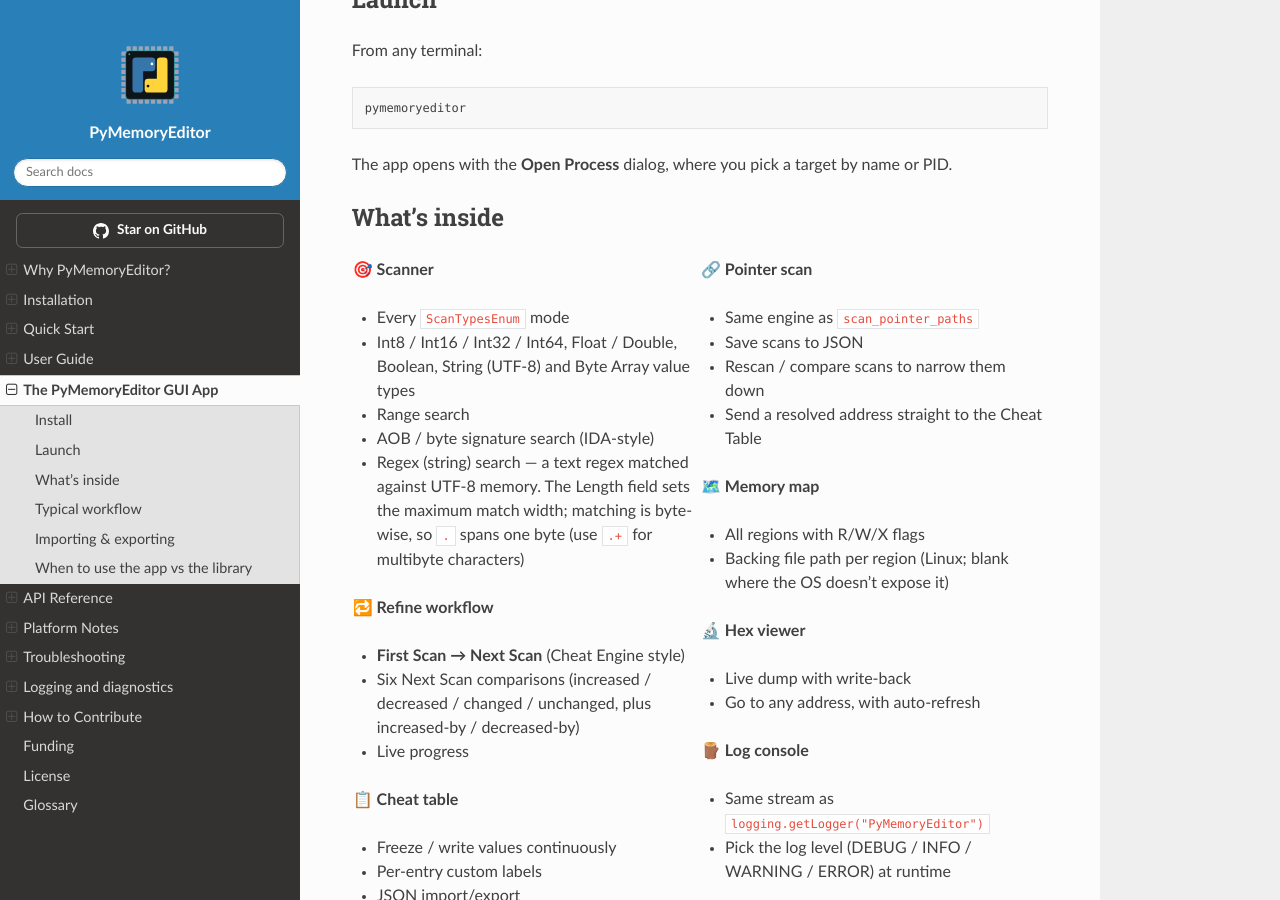
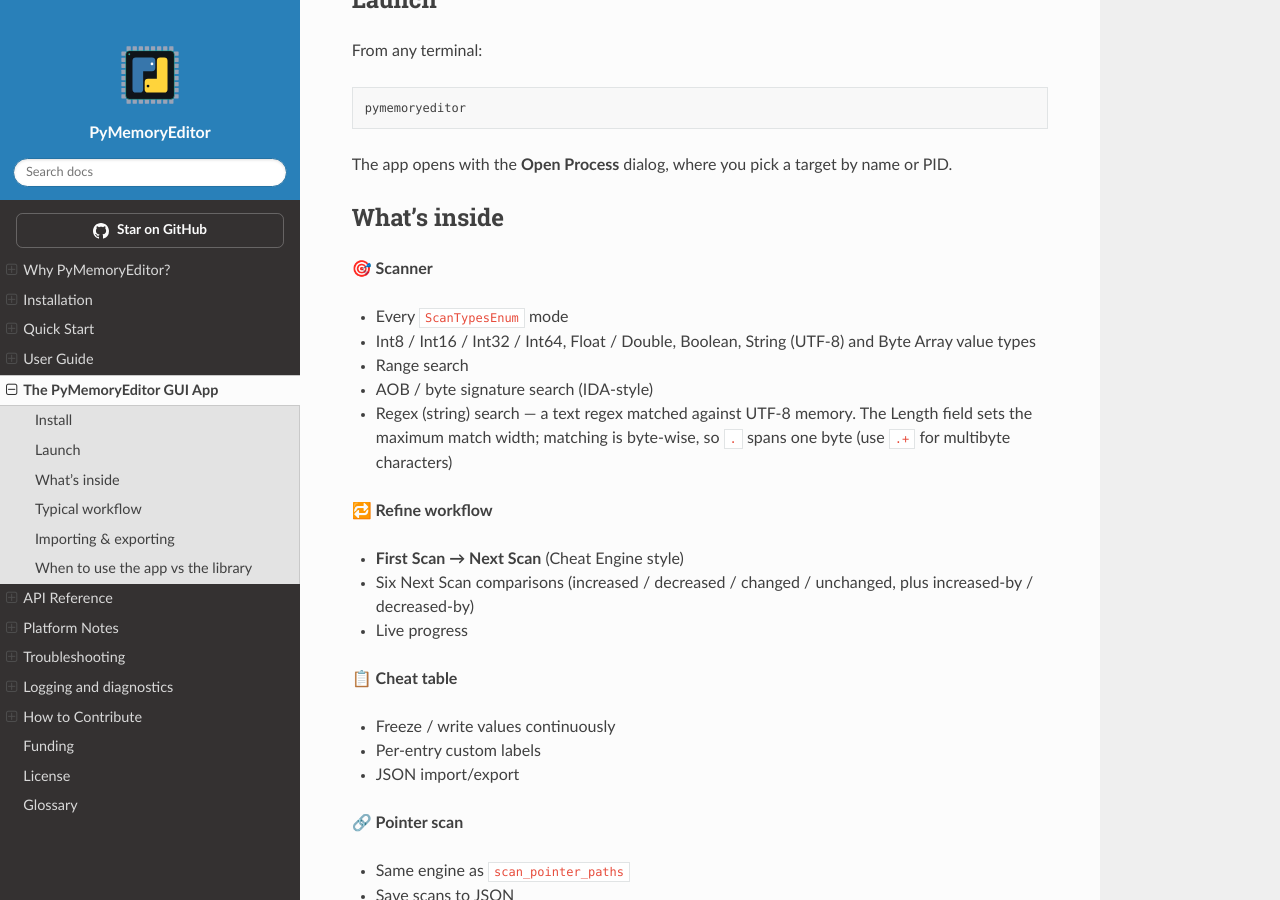
Before and after one commit to JeanExtreme002/PyMemoryEditor, a Sphinx documentation site: the page built from docs/app.md, in a window 1280 px wide and 900 px high, scrolled down 997 px. Built offline with Sphinx 7.4.7 and the Read the Docs theme 3.1.0, drawn with Linux system fonts in a browser that asks for light colours.

Commit message:
docs(app): replace inside-grid table with plain markdown list

````diff
--- a/docs/app.md
+++ b/docs/app.md
@@ -33,12 +33,7 @@
 
 ## What's inside
 
-<table class="inside-grid">
-<tr>
-<td width="50%" valign="top">
-
 **🎯 Scanner**
-
 - Every `ScanTypesEnum` mode
 - Int8 / Int16 / Int32 / Int64, Float / Double, Boolean, String (UTF-8) and
   Byte Array value types
@@ -49,46 +44,33 @@
   spans one byte (use `.+` for multibyte characters)
 
 **🔁 Refine workflow**
-
 - **First Scan → Next Scan** (Cheat Engine style)
 - Six Next Scan comparisons (increased / decreased / changed / unchanged, plus
   increased-by / decreased-by)
 - Live progress
 
 **📋 Cheat table**
-
 - Freeze / write values continuously
 - Per-entry custom labels
 - JSON import/export
 
-</td>
-<td width="50%" valign="top">
-
 **🔗 Pointer scan**
-
 - Same engine as `scan_pointer_paths`
 - Save scans to JSON
 - Rescan / compare scans to narrow them down
 - Send a resolved address straight to the Cheat Table
 
 **🗺️ Memory map**
-
 - All regions with R/W/X flags
 - Backing file path per region (Linux; blank where the OS doesn't expose it)
 
 **🔬 Hex viewer**
-
 - Live dump with write-back
 - Go to any address, with auto-refresh
 
 **🪵 Log console**
-
 - Same stream as `logging.getLogger("PyMemoryEditor")`
 - Pick the log level (DEBUG / INFO / WARNING / ERROR) at runtime
-
-</td>
-</tr>
-</table>
 
 ```{admonition} Cross-platform dark theme
 :class: tip
````
